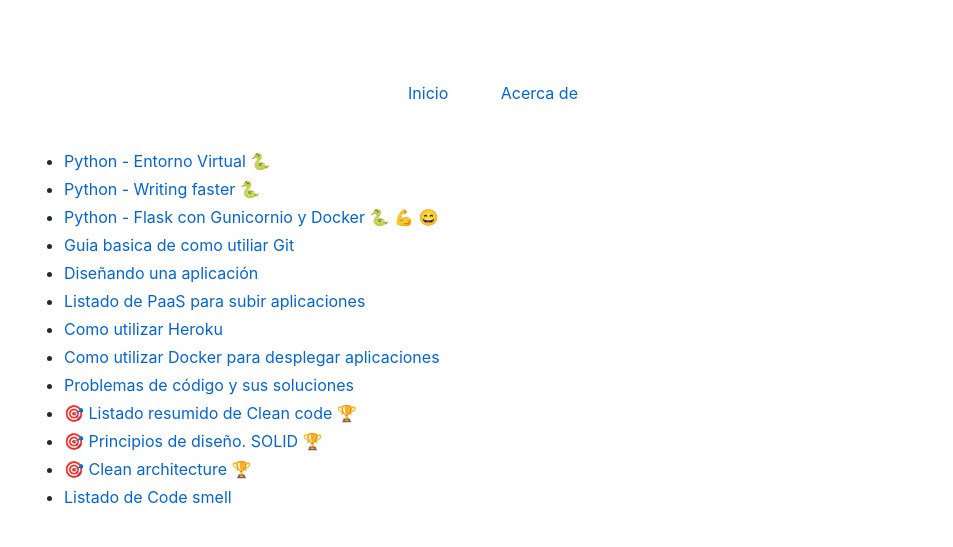
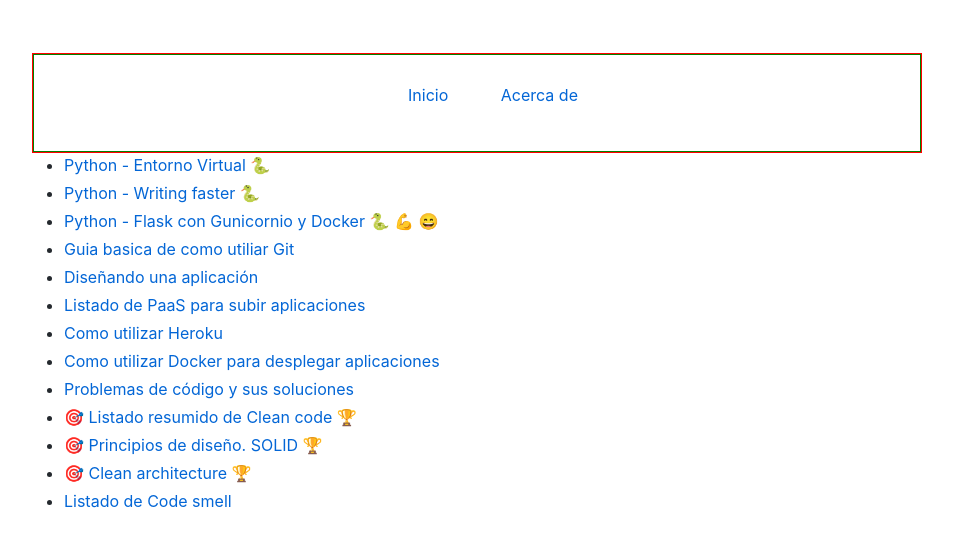
Before and after one commit to Akira3030/formacion, a Jekyll site: the page built from index.md, in a window 1280 px wide. Shown: the top 547 px of the page, without its empty margins (163-1116 px from the left). Built offline with Jekyll 4.4.1, drawn with Linux system fonts in a browser that asks for light colours; emoji names are drawn with the system emoji font.

Commit message:
Update estilo.css

```diff
--- a/assets/css/estilo.css
+++ b/assets/css/estilo.css
@@ -8,7 +8,11 @@ img {
 	padding: 20px;
 	margin: 0 auto;
 }
+.main-header {
+	border: 1px solid red;
+}
 .main-header .container {
+	border: 1px solid green;
 	display: flex;
 	justify-content: space-around;
 	flex-wrap: wrap;
```
